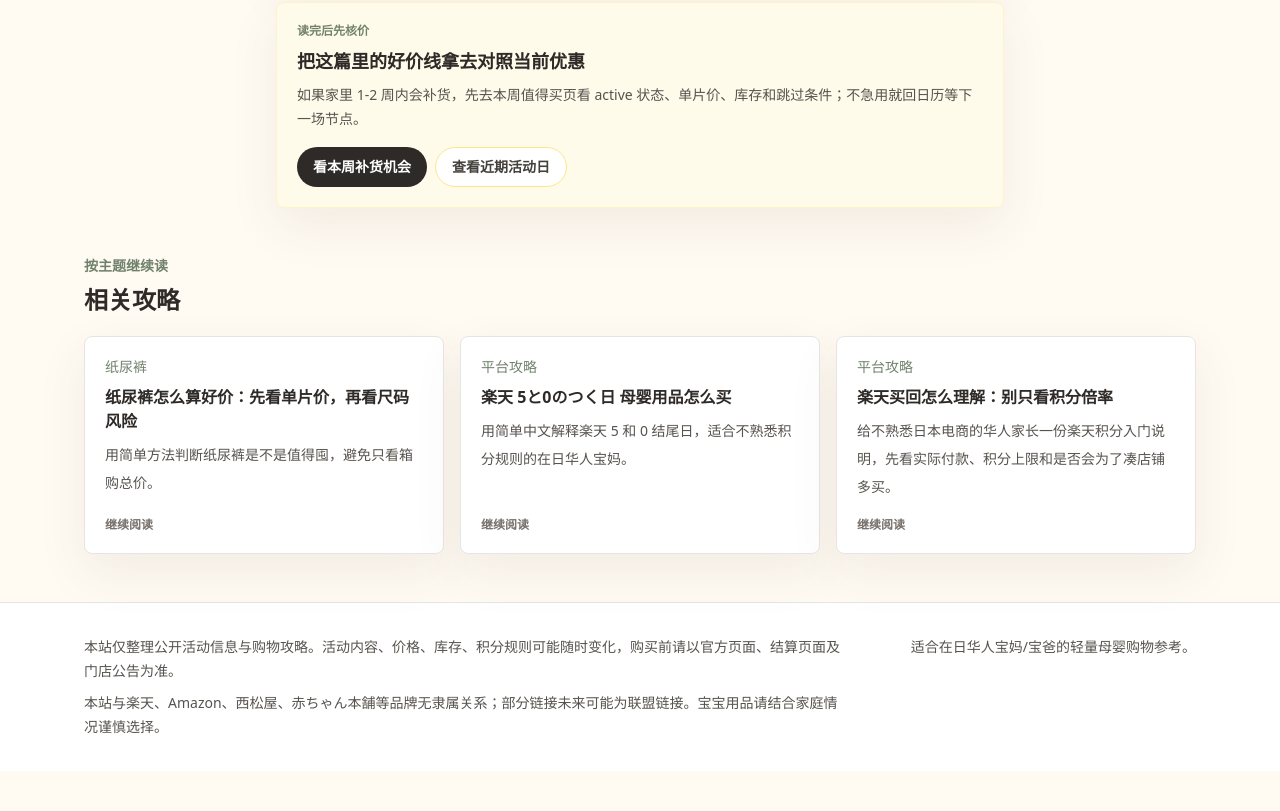
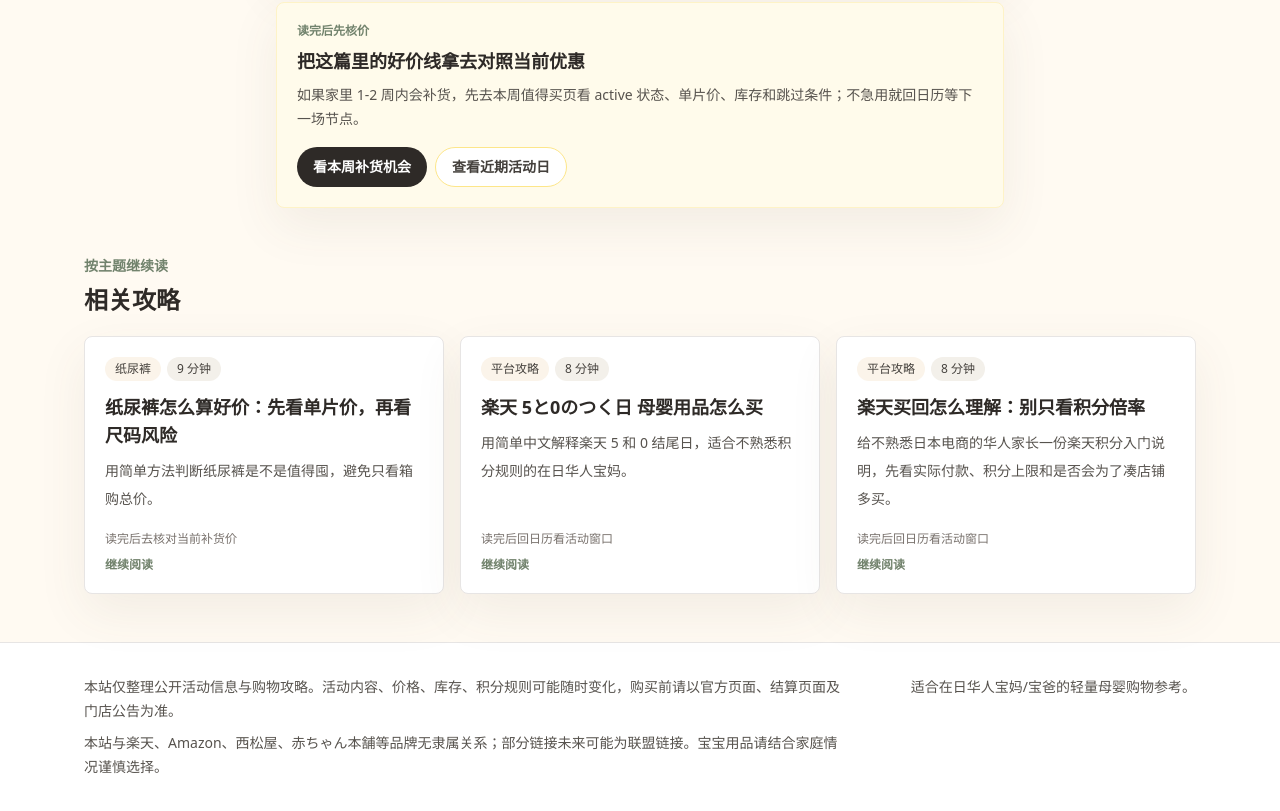
Before and after one commit to fengchuanli/mama-save-jp, a Next.js app: page /guides/buy-diapers-japan in a window 1280 px wide. Shown: the part 6445-7256 px from the top of the page. Before the commit the page ends 7216 px from the top, so only its background shows below. Built offline with nearby package versions, Linux system fonts and the light colour scheme.

Commit message:
优化攻略详情相关卡片移动端体验

```diff
--- a/pages/guides/[slug].tsx
+++ b/pages/guides/[slug].tsx
@@ -136,6 +136,26 @@ function getGuideNextAction(guide: Guide): GuideNextAction {
       href: "/calendar"
     }
   };
+}
+
+function getRelatedGuideAction(guide: GuideMeta) {
+  if (["尿不湿", "纸尿裤"].includes(guide.category)) {
+    return "读完后去核对当前补货价";
+  }
+
+  if (guide.category === "平台攻略") {
+    return "读完后回日历看活动窗口";
+  }
+
+  if (["保育园", "童装"].includes(guide.category)) {
+    return "读完后按清单和尺码筛选";
+  }
+
+  if (guide.category === "线下购物") {
+    return "读完后出门前再核对活动";
+  }
+
+  return "读完后继续补齐购买判断";
 }
 
 function MobileScrollHint({ className }: { className: string }) {
@@ -294,19 +314,31 @@ export default function GuideDetail({ guide, relatedGuides }: GuideDetailProps)
           <h2 className="mt-1.5 text-xl font-semibold text-ink sm:mt-2 sm:text-2xl">相关攻略</h2>
         </div>
         <div className="relative">
-          <div className="no-scrollbar -mx-4 flex snap-x snap-mandatory gap-4 overflow-x-auto px-4 pb-2 pr-10 md:mx-0 md:grid md:snap-none md:grid-cols-3 md:overflow-visible md:px-0 md:pb-0 md:pr-0">
+          <div className="no-scrollbar -mx-4 flex snap-x snap-mandatory gap-3 overflow-x-auto px-4 pb-2 pr-10 sm:gap-4 md:mx-0 md:grid md:snap-none md:grid-cols-3 md:overflow-visible md:px-0 md:pb-0 md:pr-0">
             {relatedGuides.map((item) => (
               <Link
                 key={item.slug}
                 href={`/guides/${item.slug}`}
-                className="flex min-h-[12rem] w-[82vw] max-w-[22rem] shrink-0 snap-start flex-col rounded-lg border border-stone-200 bg-white p-4 shadow-soft sm:p-5 md:w-auto md:max-w-none md:shrink"
+                className="flex min-h-[14.5rem] w-[82vw] max-w-[22rem] shrink-0 snap-start flex-col rounded-lg border border-stone-200 bg-white p-4 shadow-soft transition hover:-translate-y-0.5 hover:border-emerald-200 sm:min-h-[15rem] sm:p-5 md:w-auto md:max-w-none md:shrink"
               >
-                <p className="text-sm text-tea">{item.category}</p>
-                <h3 className="mt-2 font-semibold text-ink">{item.title}</h3>
+                <div className="mb-3 flex flex-wrap gap-1.5">
+                  <span className="rounded-full bg-linen px-2.5 py-1 text-xs text-stone-700">
+                    {item.category}
+                  </span>
+                  <span className="rounded-full bg-mist px-2.5 py-1 text-xs text-stone-700">
+                    {item.readingTime}
+                  </span>
+                </div>
+                <h3 className="text-base font-semibold leading-6 text-ink sm:text-lg sm:leading-7">
+                  {item.title}
+                </h3>
                 <p className="mt-2 text-sm leading-6 text-stone-600 sm:leading-7">
                   {item.description}
                 </p>
-                <p className="mt-auto pt-4 text-xs font-semibold text-stone-500">继续阅读</p>
+                <div className="mt-auto pt-4">
+                  <p className="text-xs leading-5 text-stone-500">{getRelatedGuideAction(item)}</p>
+                  <p className="mt-2 text-xs font-semibold text-tea">继续阅读</p>
+                </div>
               </Link>
             ))}
           </div>
```
Also changed, not shown: 1 other file (tests, documents, lock files or other folders).
